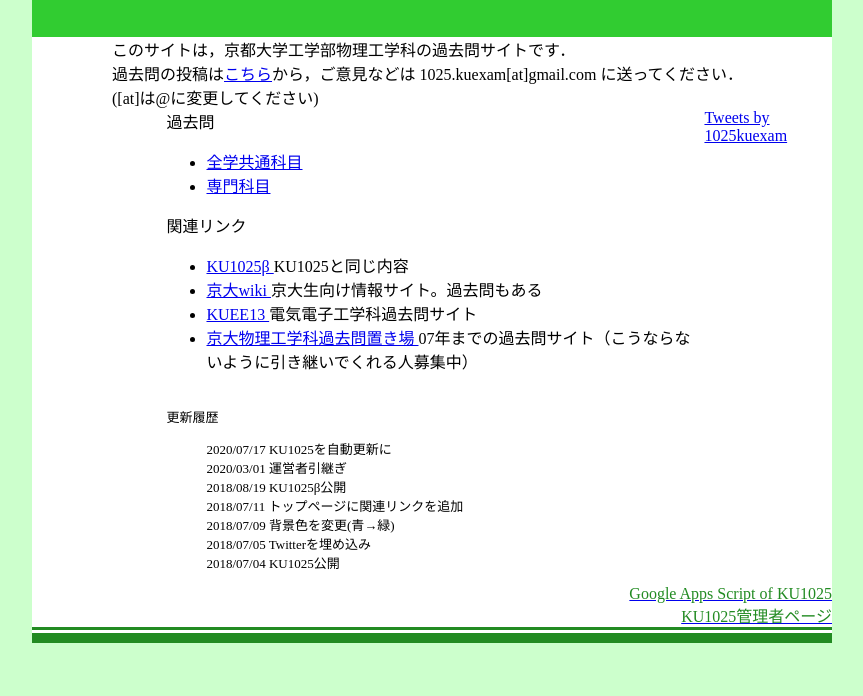
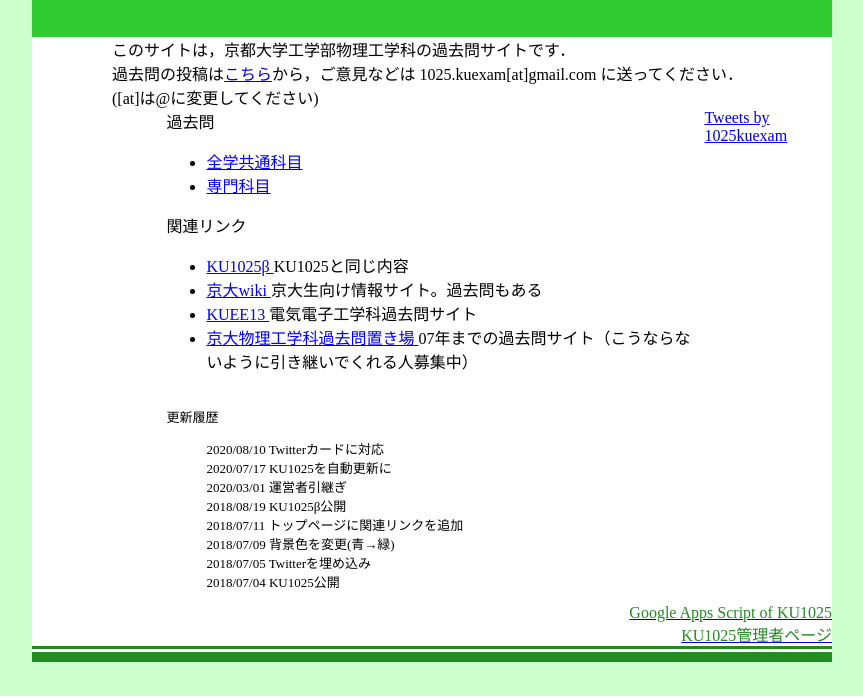
Before and after one commit to KU1025organization/KU1025onNetlify, a plain HTML site: page index.html in a window 1280 px wide. Shown: the part 104-800 px from the top of the page, without its empty margins (208-1071 px from the left). Drawn offline with Linux system fonts and the light colour scheme.

Commit message:
2020-08-10トップ

```diff
--- a/index.html
+++ b/index.html
@@ -138,6 +138,7 @@ body {
 
 		<br><font size="-1">更新履歴
 		<ul style="list-style: none;">
+          <li> 2020/08/10 Twitterカードに対応 </li>
           <li> 2020/07/17 KU1025を自動更新に </li>
           <li> 2020/03/01 運営者引継ぎ </li>
 		  <li> 2018/08/19 KU1025β公開 </li>
```
